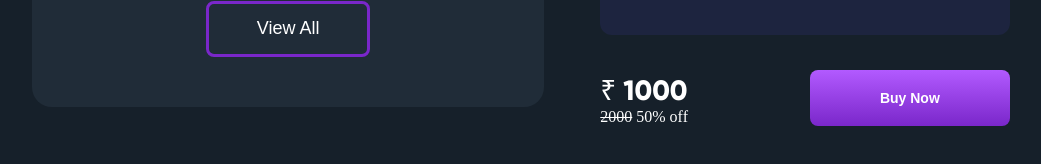
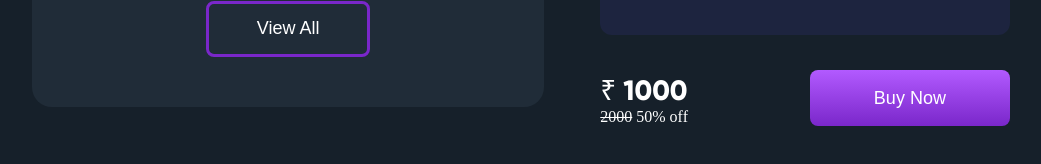
Before and after one commit to SANDLINI/assignment, a React (Vite) app: page / in a window 1280 px wide. Shown: the part 1427-1591 px from the top of the page, without its empty margins (119-1160 px from the left). Built offline with nearby package versions, Linux system fonts and the light colour scheme.

Commit message:
final commit

```diff
--- a/src/components/LowerSection/LowerSection.module.css
+++ b/src/components/LowerSection/LowerSection.module.css
@@ -152,8 +152,7 @@ li {
 
 .price {
   font-size: 28px;
-    font-family: "Gilroy-ExtraBold";
-
+  font-family: "Gilroy-ExtraBold";
 }
 
 .price_box {
@@ -165,8 +164,7 @@ li {
 
 .cross {
   text-decoration: line-through;
-    font-family: "Gilroy-Light";
-
+  font-family: "Gilroy-Light";
 }
 
 .buyNowBtn {
@@ -177,8 +175,7 @@ li {
   border: none;
   border-radius: 8px;
   color: white;
-  font-weight: bold;
-  font-size: 14px;
+  font-size: 18px;
 }
 
 @media only screen and (max-width: 1500px) and (min-width: 1050px) {
```
